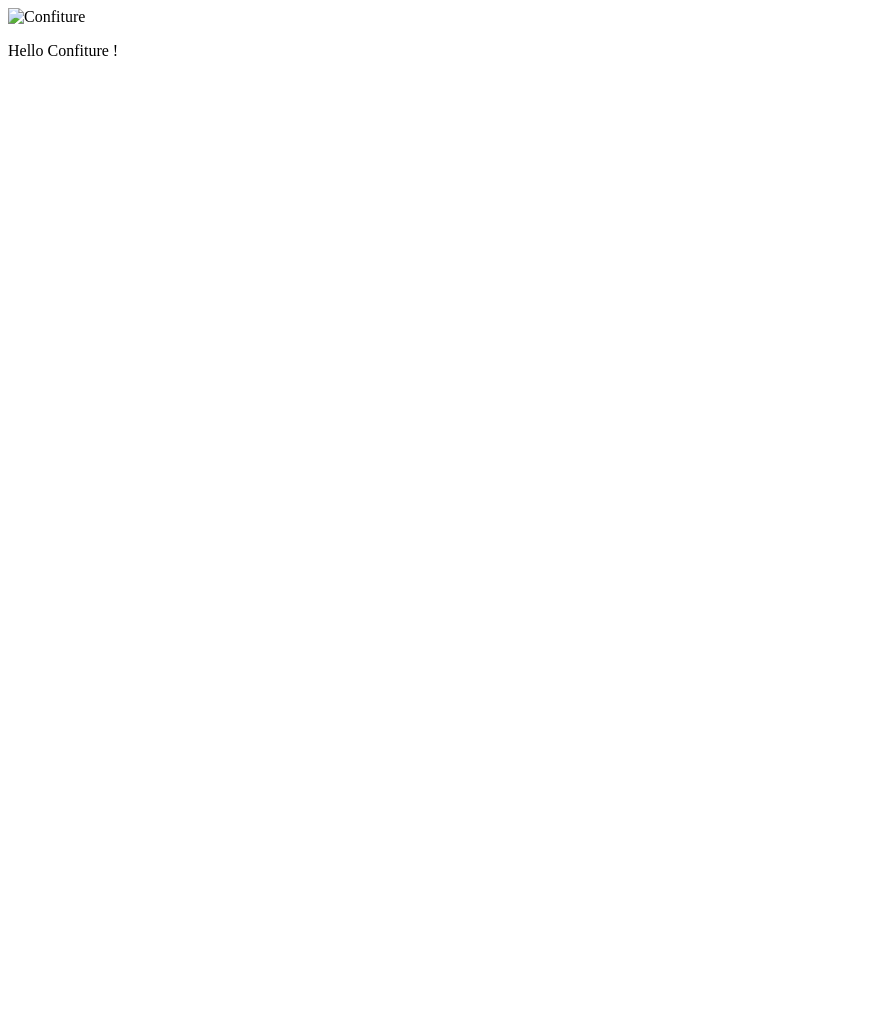
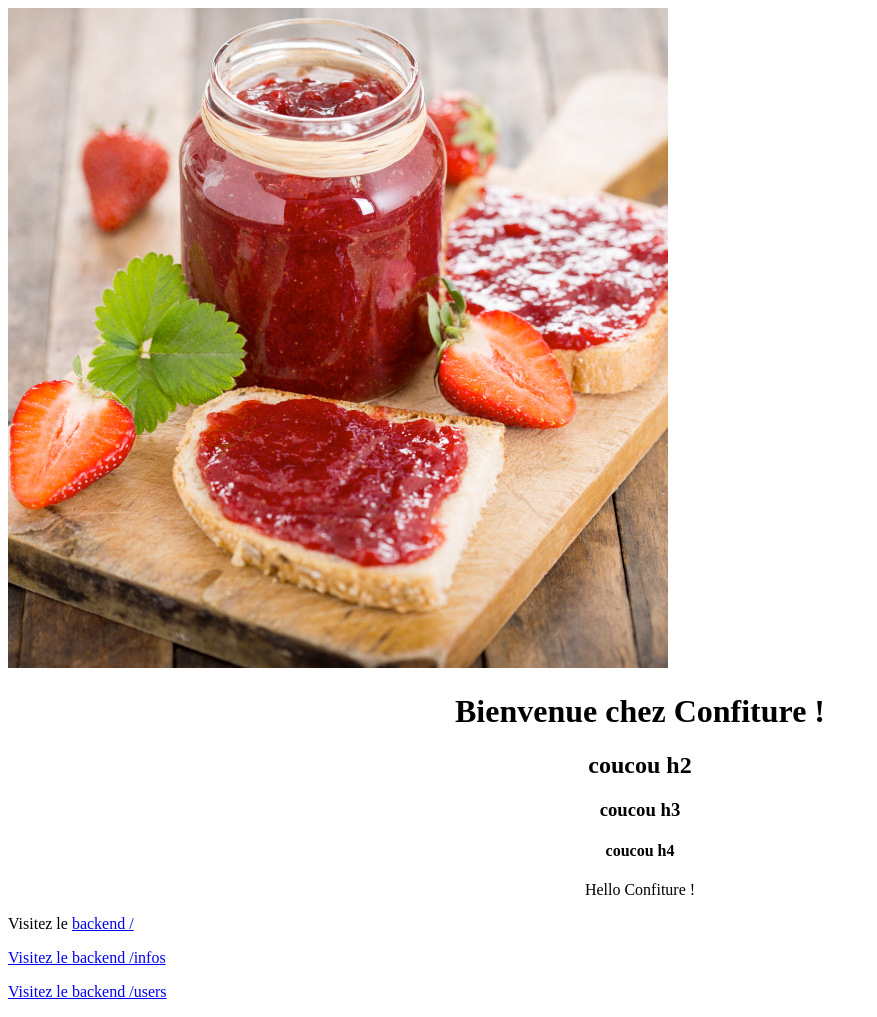
Before and after one commit to DISIC/DesignGouv-Confiture, a plain HTML site: page frontend/webapp/index.html in a window 1280 px wide. Shown: the whole page, without its empty margins (0-877 px from the left). Before the commit the page ends 800 px from the top, so only its background shows below. Drawn offline with Linux system fonts and the light colour scheme.

Commit message:
in progress

```diff
--- a/frontend/webapp/index.html
+++ b/frontend/webapp/index.html
@@ -4,7 +4,14 @@
         <title>Confiture</title>
     </head>
     <body>
-        <img src="/images/configure.jpg" alt="Confiture" class="center">
-        <p>Hello Confiture !</p>
+        <img src="/images/confiture.jpg" alt="Confiture" class="center">
+        <h1 style="text-align:center">Bienvenue chez Confiture !</h1>
+        <h2 style="text-align:center">coucou h2</h2>
+        <h3 style="text-align:center">coucou h3</h3>
+        <h4 style="text-align:center">coucou h4</h4>
+        <p style="text-align:center">Hello Confiture !</p>
+        <p>Visitez le <a href="/api/v1/" target="_blank">backend /</p>
+        <p>Visitez le <a href="/api/v1/infos" target="_blank">backend /infos</p>
+        <p>Visitez le <a href="/api/v1/users" target="_blank">backend /users</p>
     </body>
 </html>
```
